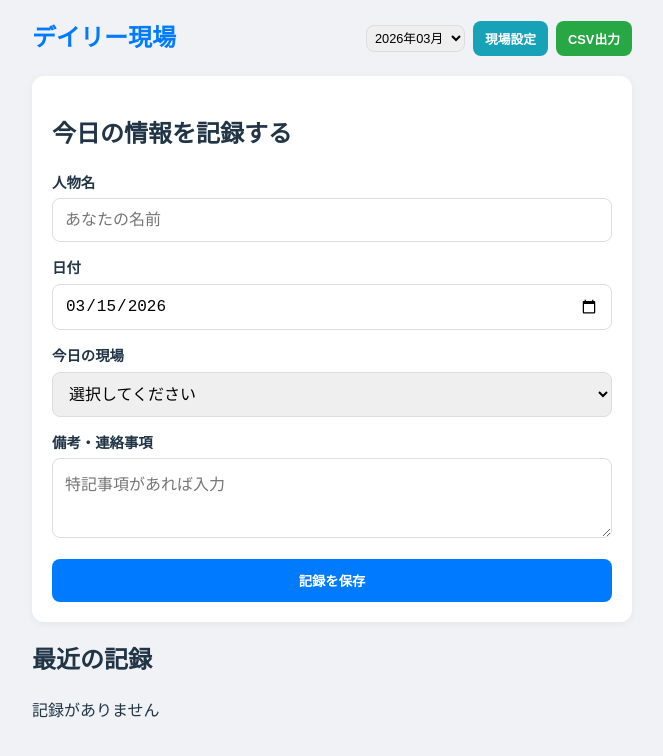
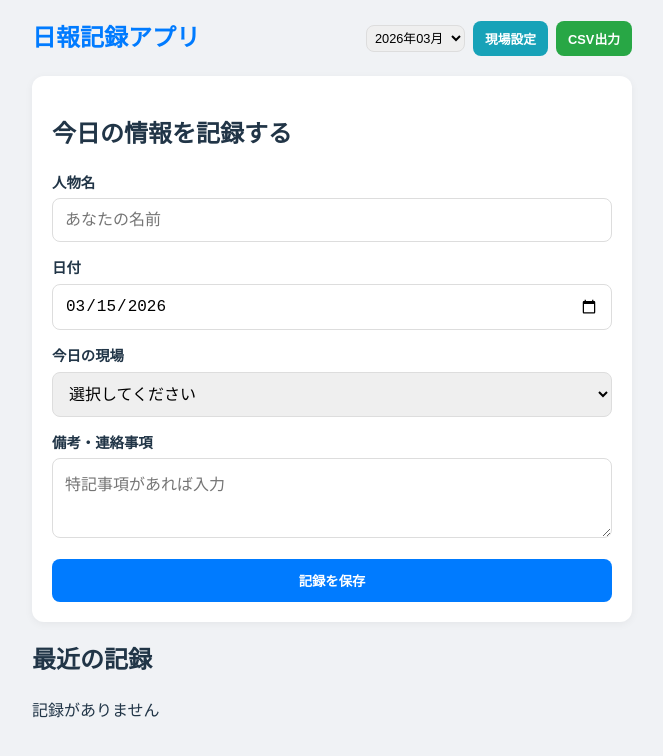
Before and after one commit to yumeno1123/daily-genba, a React (Vite) app: page /#/ in a window 1280 px wide. Shown: the top 756 px of the page, without its empty margins (308-971 px from the left). Built offline with nearby package versions, Linux system fonts and the light colour scheme.

Commit message:
Update title to '日報記録アプリ' and add auto-fill feature on date selection

```diff
--- a/index.html
+++ b/index.html
@@ -4,7 +4,7 @@
     <meta charset="UTF-8" />
     <link rel="icon" type="image/svg+xml" href="/favicon.svg" />
     <meta name="viewport" content="width=device-width, initial-scale=1.0" />
-    <title>デイリー現場</title>
+    <title>日報記録アプリ</title>
   </head>
   <body>
     <div id="root"></div>
--- a/src/pages/Dashboard.tsx
+++ b/src/pages/Dashboard.tsx
@@ -24,6 +24,21 @@ const Dashboard: React.FC = () => {
   useEffect(() => {
     void fetchData();
   }, [fetchData]);
+
+  // 日付や人物名が変わったときに、既存の記録があれば自動でセットする
+  useEffect(() => {
+    if (!loading && personName && date && editingId === null) {
+      const existingRecord = records.find(r => r.date === date && r.personName === personName);
+      if (existingRecord) {
+        setSelectedProjectId(existingRecord.projectId.toString());
+        setSummary(existingRecord.summary);
+        // 編集モードではないが、既存データがあることを示すためにあえてセットする
+      } else {
+        // 既存記録がない場合は、備考のみクリア（現場は継続の可能性があるため残す選択もありですが、一旦クリアします）
+        setSummary('');
+      }
+    }
+  }, [date, personName, records, loading, editingId]);
 
   const handleSubmit = async (e: React.BaseSyntheticEvent) => {
     e.preventDefault();
@@ -136,7 +151,7 @@ const Dashboard: React.FC = () => {
   return (
     <div className="container">
       <header>
-        <h1>デイリー現場</h1>
+        <h1>日報記録アプリ</h1>
         <div style={{ display: 'flex', gap: '8px', alignItems: 'center' }}>
           <select
             value={selectedMonth}
```
